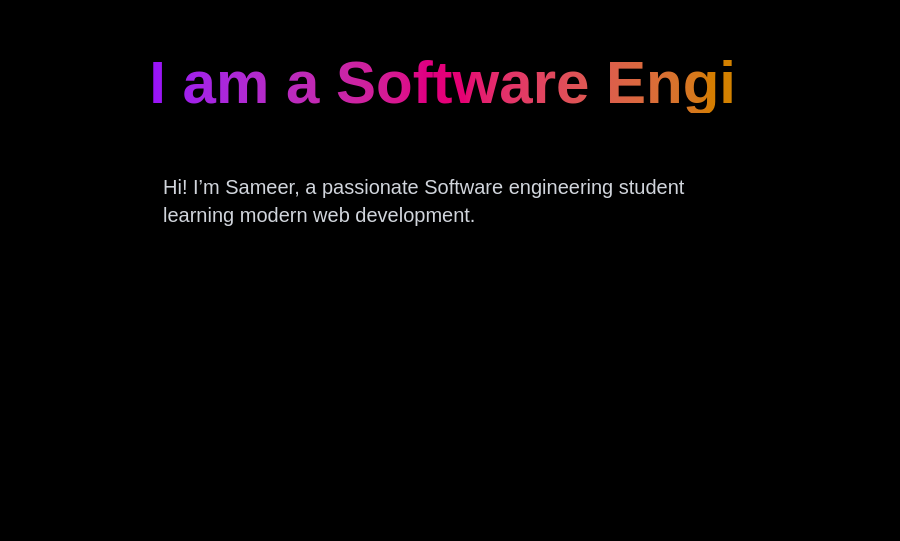
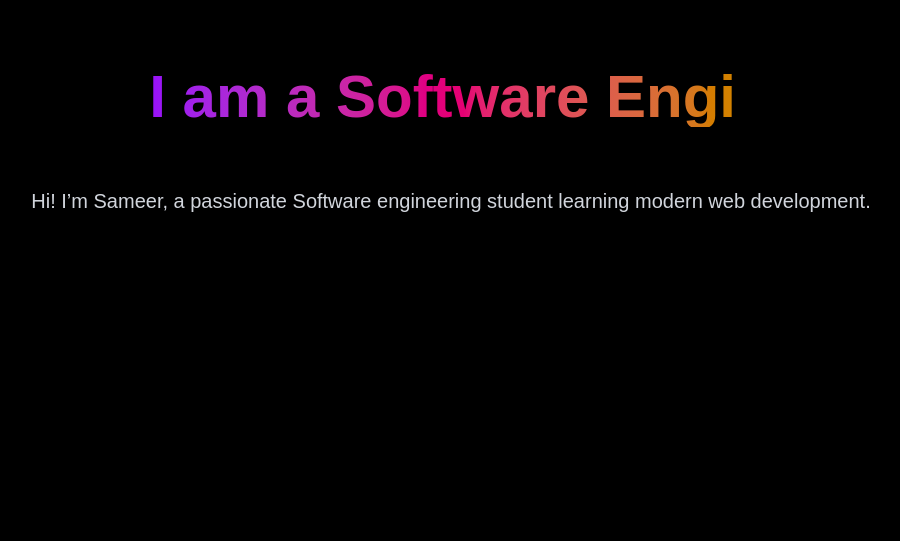
Before and after one commit to sameer890678/portfolio, a Next.js app: page / in a window 1280 px wide. Shown: the part 259-800 px from the top of the page, without its empty margins (189-1089 px from the left). Built offline with nearby package versions, Linux system fonts and the light colour scheme.

Commit message:
redoing text-center and removing max-w-xl

```diff
--- a/app/page.tsx
+++ b/app/page.tsx
@@ -43,7 +43,7 @@ export default function Home() {
           {text}
           <span className="animate-pulse">|</span>
         </h1>
-        <p className="mt-15 text-lg md:text-xl text-gray-300 max-w-xl">
+        <p className="mt-15 text-lg md:text-xl text-gray-300 text-center">
           Hi! I’m Sameer, a passionate Software engineering student learning modern web development.
         </p>
       </section>
```
